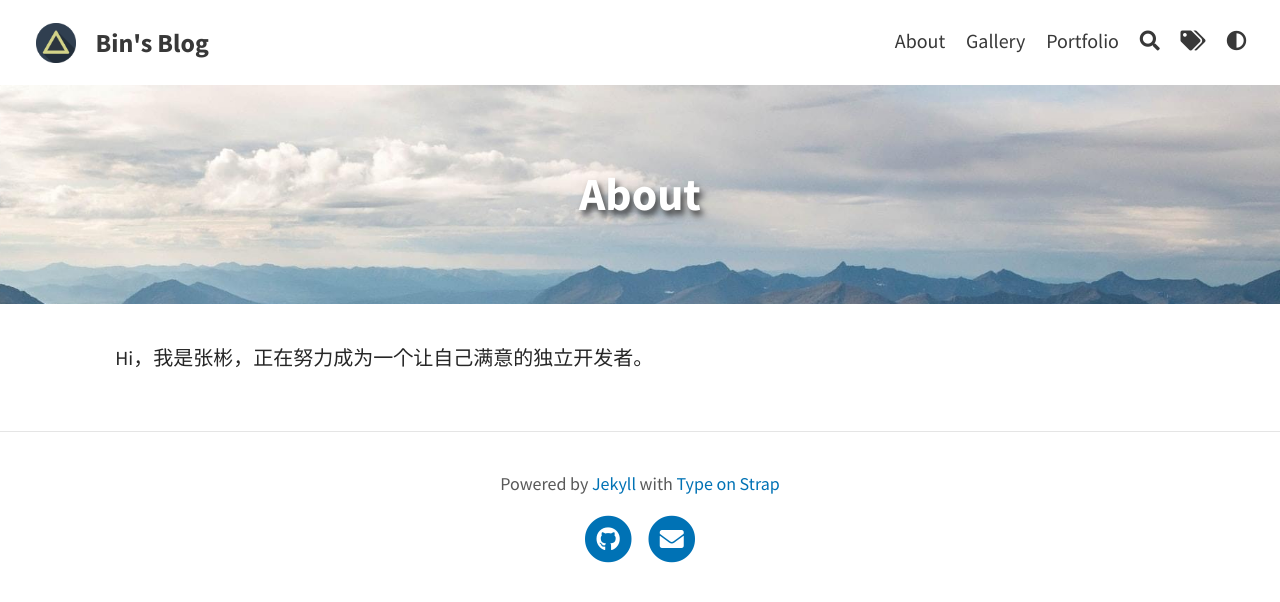
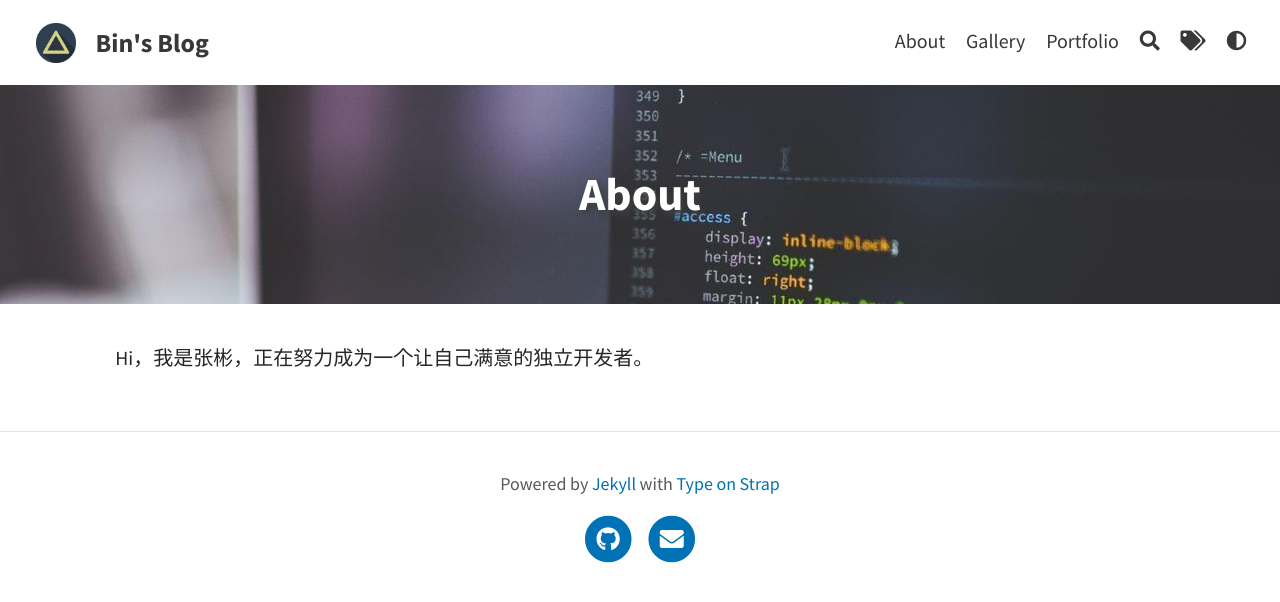
Before and after one commit to ebnbin/ebnbin.github.io, a Jekyll site: the page built from pages/about.md, in a window 1280 px wide. Shown: the top 602 px of the page. Built offline with Jekyll 4.4.1, drawn with Linux system fonts in a browser that asks for light colours.

Commit message:
Update images

```diff
--- a/_config.yml
+++ b/_config.yml
@@ -10,7 +10,7 @@ favicon: assets/favicon.ico                             # Icon displayed in the
 
 # Header and footer text
 header_text: 写写代码，哼哼歌  # Change Blog header text
-header_feature_image: assets/img/header/triangular.jpeg
+header_feature_image: assets/img/pexels/computer.jpeg
 header_feature_image_responsive: true
 footer_text: >
   Powered by <a href="https://jekyllrb.com/">Jekyll</a> with <a href="https://github.com/sylhare/Type-on-Strap">Type on Strap</a>
--- a/pages/about.md
+++ b/pages/about.md
@@ -2,7 +2,7 @@
 layout: page
 title: About
 permalink: /about/
-feature-img: "assets/img/pexels/travel.jpeg"
+feature-img: "assets/img/pexels/computer.jpeg"
 ---
 
 Hi，我是张彬，正在努力成为一个让自己满意的独立开发者。
```
